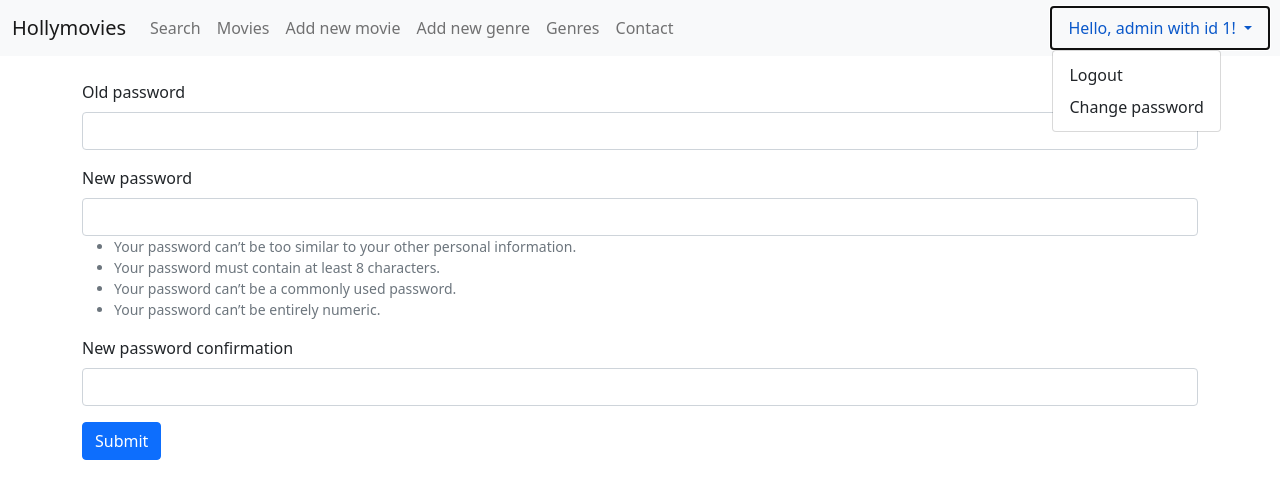
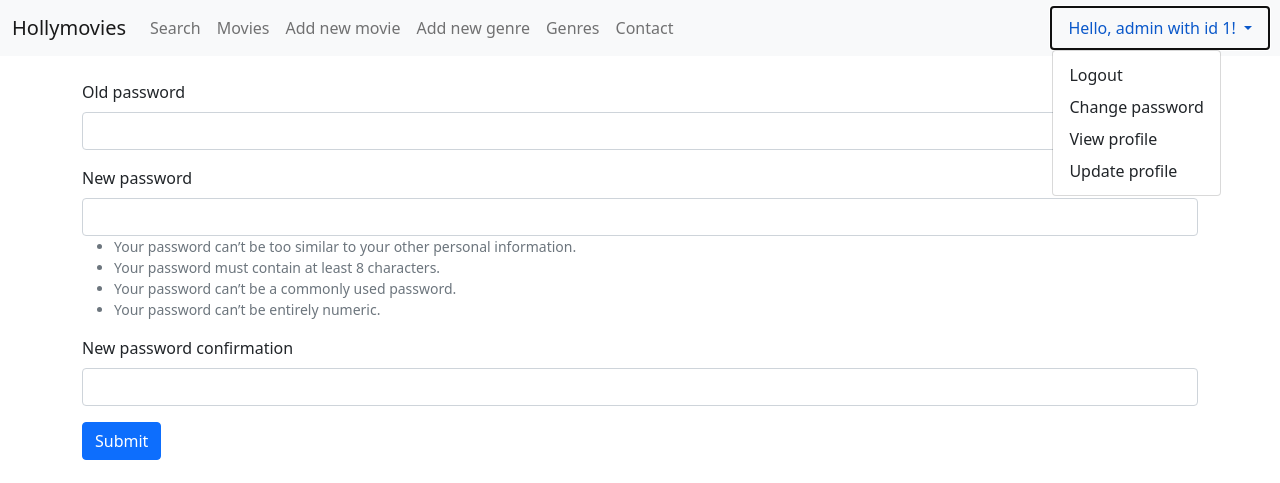
Before and after one commit to AnakinM/hollymovies, a Django app: page /accounts/password-change/ in a window 1280 px wide, after a click that opens the changed part. Shown: the top 483 px of the page. Run offline with Django 4.2, Linux system fonts and the light colour scheme; a user stored in the database is signed in; some libraries are stand-ins or nearby versions.

Commit message:
lekcja 4 update 5

```diff
--- a/accounts/urls.py
+++ b/accounts/urls.py
@@ -1,7 +1,7 @@
 from django.contrib.auth.views import LogoutView
 from django.urls import path
 
-from accounts.views import SubmittableLoginView, SignUpView, SubmittablePasswordChangeView
+from accounts.views import SubmittableLoginView, SignUpView, SubmittablePasswordChangeView, ProfileUpdateView, ProfileDetailsView
 
 app_name = 'accounts'
 urlpatterns = [
@@ -9,4 +9,6 @@ urlpatterns = [
     path('logout/', LogoutView.as_view(), name='logout'),
     path('sign-up/', SignUpView.as_view(), name='sign_up'),
     path('password-change/', SubmittablePasswordChangeView.as_view(), name='password_change'),
+    path('profile/<int:pk>/', ProfileDetailsView.as_view(), name='profile'),
+    path('profile/<int:pk>/update/', ProfileUpdateView.as_view(), name='update_profile'),
 ]
--- a/accounts/views.py
+++ b/accounts/views.py
@@ -1,9 +1,10 @@
 from django.contrib.auth.mixins import LoginRequiredMixin
 from django.contrib.auth.views import LoginView, PasswordChangeView
 from django.urls import reverse_lazy
-from django.views.generic import CreateView
+from django.views.generic import CreateView, UpdateView, DetailView
 
-from accounts.forms import UserCreationForm
+from accounts.forms import UserCreationForm, SignUpForm, UserProfileUpdateForm
+from accounts.models import Profile
 
 
 class SubmittableLoginView(LoginView):
@@ -12,10 +13,22 @@ class SubmittableLoginView(LoginView):
 
 class SignUpView(CreateView):
     template_name = "forms/form.html"
-    form_class = UserCreationForm
+    form_class = SignUpForm
     success_url = reverse_lazy('index')
 
 
 class SubmittablePasswordChangeView(LoginRequiredMixin, PasswordChangeView):
     template_name = "forms/form.html"
     success_url = reverse_lazy('index')
+
+
+class ProfileUpdateView(UpdateView):
+    template_name = "forms/form.html"
+    form_class = UserProfileUpdateForm
+    model = Profile
+    success_url = reverse_lazy('index')
+
+
+class ProfileDetailsView(DetailView):
+    template_name = "profile.html"
+    model = Profile
--- a/viewer/templates/base.html
+++ b/viewer/templates/base.html
@@ -49,6 +49,8 @@
               <div class="dropdown-menu dropdown-menu-right" aria-labelledby="dropdownAuthenticatedUserMenu">
                 <a class="dropdown-item text-right" href="{% url 'accounts:logout' %}">Logout</a>
                 <a class="dropdown-item text-right" href="{% url 'accounts:password_change' %}">Change password</a>
+                <a class="dropdown-item text-right" href="{% url 'accounts:profile' user.id %}">View profile</a>
+                <a class="dropdown-item text-right" href="{% url 'accounts:update_profile' user.id %}">Update profile</a>
               </div>
           {% else %}
             <a class="nav-link active dropdown-toggle" href="#" id="dropdownUserMenu" data-bs-toggle="dropdown">
```
Also changed, not shown: accounts/forms.py (+19 -3 lines), accounts/templates/profile.html (added, +8 -0 lines), db.sqlite3 (deleted).
